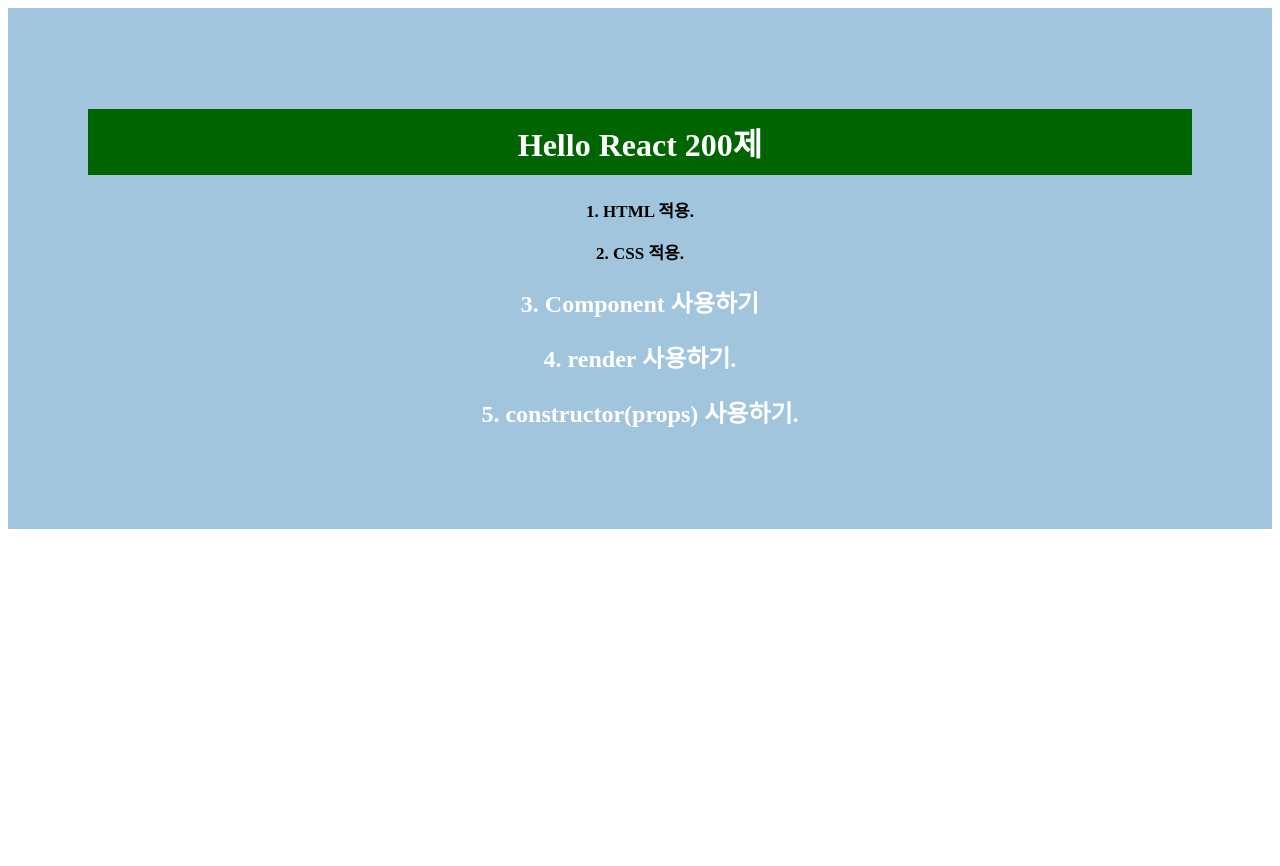
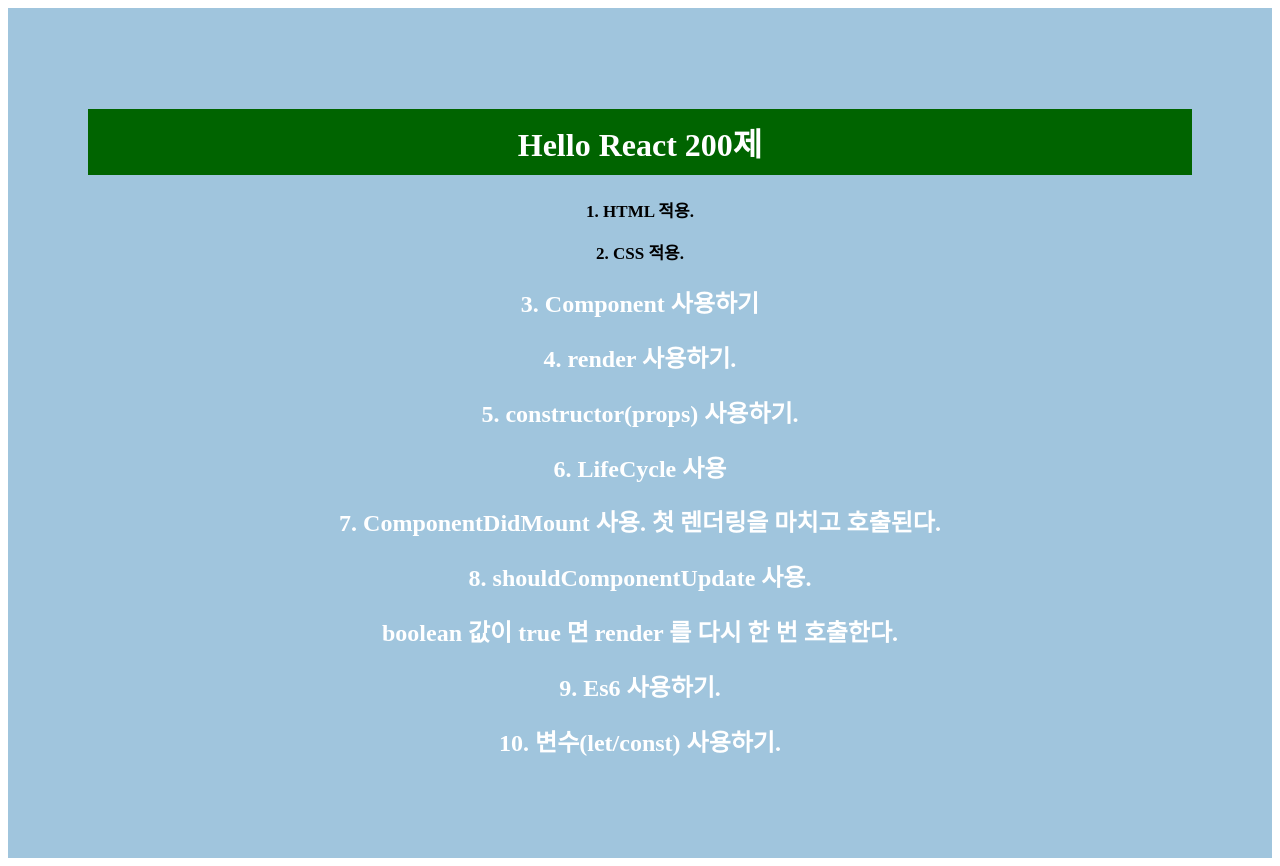
Before and after one commit to kdd9512/react200, a React (Create React App) app: page / in a window 1280 px wide. Before the commit the page ends 800 px from the top, so only its background shows below. Built offline with nearby package versions, Linux system fonts and the light colour scheme.

Commit message:
20211106 1st commit.
React 200
number 5~10

```diff
--- a/src/App.js
+++ b/src/App.js
@@ -1,8 +1,13 @@
 import React from "react";
 import "./App.css";
-import R003 from "./R003_Component";
-import R004 from "./R004_UsingRender";
-import R005 from "./R005_UsingConstructorProps"
+import R003 from "./component/R003_Component";
+import R004 from "./component/R004_UsingRender";
+import R005 from "./component/R005_UsingConstructorProps";
+import R006 from "./component/R006_LifeCycle";
+import R007 from "./component/R007_ComponentDidMount";
+import R008 from "./component/R008_shouldComponentUpdate";
+import R009 from "./component/R009_Es6";
+import R010 from "./component/R010_Variable";
 
 function App() {
   return (
@@ -13,6 +18,11 @@ function App() {
         <R003/>
         <R004/>
         <R005/>
+        <R006 prop_value="LifeCycle"/>
+        <R007 prop_value="LifeCycle"/>
+        <R008 prop_value="LifeCycle"/>
+        <R009/>
+        <R010/>
     </div>
   );
 }
--- /dev/null
+++ b/src/component/R006_LifeCycle.js
@@ -0,0 +1,24 @@
+import React, {Component} from "react";
+
+// LifeCycle 쓰려면 반드시 class 를 이용하여 extends Components 해야한다.
+class R006_LifeCycle extends Component {
+    static getDerivedStateFromProps (props, state) {
+        console.log("2 .R006 getDerivedStateFromProps Call... " + props.prop_value);
+        return {};
+    }
+
+    constructor(props) {
+        super(props);
+        this.state = {};
+        console.log("1. R006 constructor Call...");
+    }
+
+    render() {
+        console.log("3. R006 render Call..");
+        return (
+            <h2>6. LifeCycle 사용</h2>
+        )
+    }
+}
+
+export default R006_LifeCycle;
--- /dev/null
+++ b/src/component/R007_ComponentDidMount.js
@@ -0,0 +1,28 @@
+import React, {Component} from "react";
+
+class R007_ComponentDidMount extends Component {
+    static getDerivedStateFromProps (props, state) {
+        console.log("2. R007 getDerivedStateFromProps call..." + props.prop_value);
+        return {tmp_state : props.prop_value};
+    }
+
+    constructor(props) {
+        super(props);
+        this.state = {};
+        console.log("1. R007 constructor call...")
+    }
+
+    componentDidMount() {
+        console.log("4. R007 componentDidMount call...")
+        console.log("5. R007 tmp_state " + this.state.tmp_state);
+    }
+
+    render() {
+        console.log("3. R007 render call...")
+        return (
+            <h2>7. ComponentDidMount 사용. 첫 렌더링을 마치고 호출된다.</h2>
+        )
+    }
+}
+
+export default R007_ComponentDidMount;
--- /dev/null
+++ b/src/component/R008_shouldComponentUpdate.js
@@ -0,0 +1,38 @@
+import React, {Component} from "react";
+
+class R008_shouldComponentUpdate extends Component {
+    static getDerivedStateFromProps(props, state) {
+        console.log("2. R008 getDerivedStateFromProps call..." + props.prop_value);
+        return {tmp_state: props.prop_value};
+    }
+
+    constructor(props) {
+        super(props);
+        this.state = {};
+        console.log("1. R008 constructor call...");
+    }
+
+    componentDidMount() {
+        console.log("4. R008 componentDidMount call...")
+        console.log("5. R008 tmp_state : " + this.state.tmp_state);
+        this.setState({tmp_state2: true})
+    }
+
+    shouldComponentUpdate(props, state) {
+        console.log("6. R008 shouldComponentUpdate call... / tmp_state2 : " + state.tmp_state2);
+        return state.tmp_state2;
+    }
+
+    render() {
+        console.log("3. R008 render call...")
+        return (
+            <>
+                <h2>8. shouldComponentUpdate 사용. </h2>
+                <h2>boolean 값이 true 면 render 를 다시 한 번 호출한다.</h2>
+            </>
+        )
+    }
+
+}
+
+export default R008_shouldComponentUpdate;
--- /dev/null
+++ b/src/component/R009_Es6.js
@@ -0,0 +1,32 @@
+import React, {Component} from "react";
+
+class R009_Es6 extends Component {
+
+    constructor(props) {
+        super(props);
+        this.state = {};
+    }
+
+    componentDidMount() {
+        let jsString1 = "javascript";
+        let jsString2 = "\n call.."
+        console.log(jsString1 + '문자열' + jsString2 + '~');
+
+        let Es6String1 = 'This is';
+        let Es6String2 = 'Es6';
+        console.log(`${Es6String1} ${Es6String2}`);
+
+        let LongString = "Es6 에 추가된 String 함수";
+        console.log("startsWith : " + LongString.startsWith("Es6 에 추가된"));
+        console.log("endsWith : " + LongString.endsWith("함수"));
+        console.log("includes : " + LongString.includes("String"));
+    }
+
+    render() {
+        return (
+            <h2>9. Es6 사용하기.</h2>
+        );
+    }
+}
+
+export default R009_Es6;
--- /dev/null
+++ b/src/component/R010_Variable.js
@@ -0,0 +1,36 @@
+import React,{Component} from "react";
+
+class R010_Variable extends Component {
+
+    constructor(props) {
+        super(props);
+        this.state = {};
+    }
+
+    componentDidMount() {
+        let name = 'react';
+        console.log("name : " + name);
+
+        // 중복선언 불가.
+        // let name = "200"
+        // console.log("name : " + name);
+
+        // 변수 let 은 재선언이 가능하며 가장 최근에 재선언한 값만 저장한다.
+        name = "react200"
+        console.log("name(재선언) : " + name);
+
+        const constName = "react const";
+        console.log("constName : " + constName);
+
+        // 상수 const 는 재선언이 불가능.
+        // constName = "react";
+    }
+
+    render() {
+        return (
+            <h2>10. 변수(let/const) 사용하기.</h2>
+        )
+    }
+}
+
+export default R010_Variable;
```
Also changed, not shown: src/component/R003_Component.js (renamed from src/R003_Component.js), src/component/R004_UsingRender.js (renamed from src/R004_UsingRender.js), src/component/R005_UsingConstructorProps.js (renamed from src/R005_UsingConstructorProps.js), 1 other file (tests, documents, lock files or other folders).
